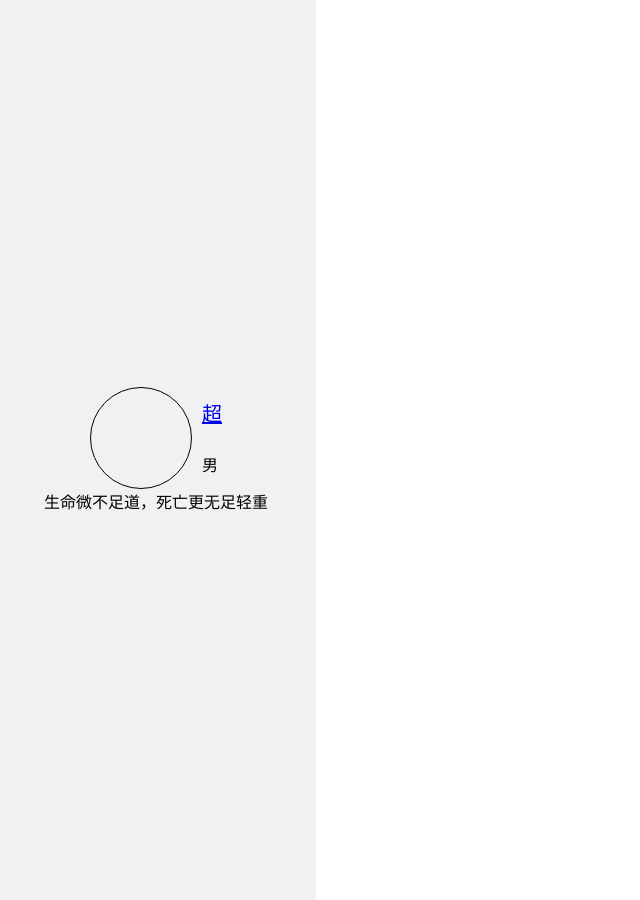
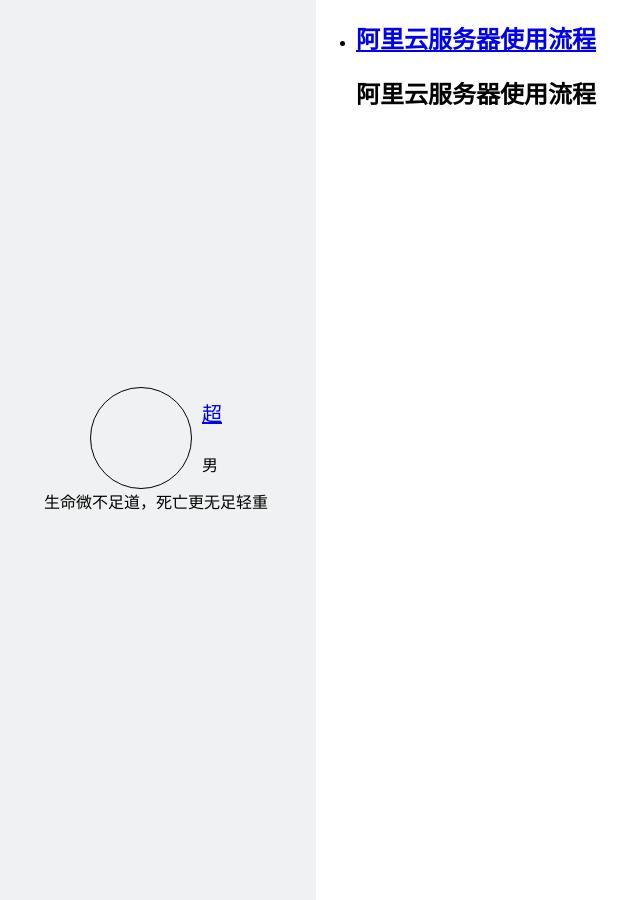
Before and after one commit to ChaoFish/ChaoFish.github.io, a Jekyll site: the page built from index.html, in a window 1280 px wide. Shown: the whole page, without its empty margins (4-644 px from the left). Built offline with Jekyll 4.4.1, drawn with Linux system fonts in a browser that asks for light colours.

Commit message:
更新文章

```diff
--- a/_posts/aliyun.md
+++ b/_posts/2021-12-15-aliyun.md
@@ -1,3 +1,8 @@
+---
+layout: post
+title: 阿里云服务器使用流程
+---
+
 # 阿里云服务器使用流程
 
 ## 购买云服务器
```
